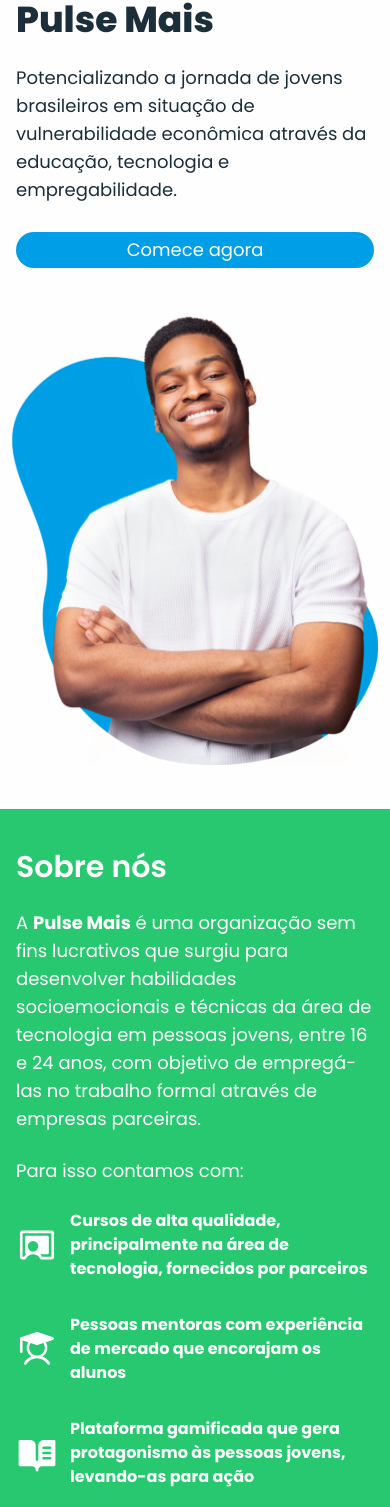
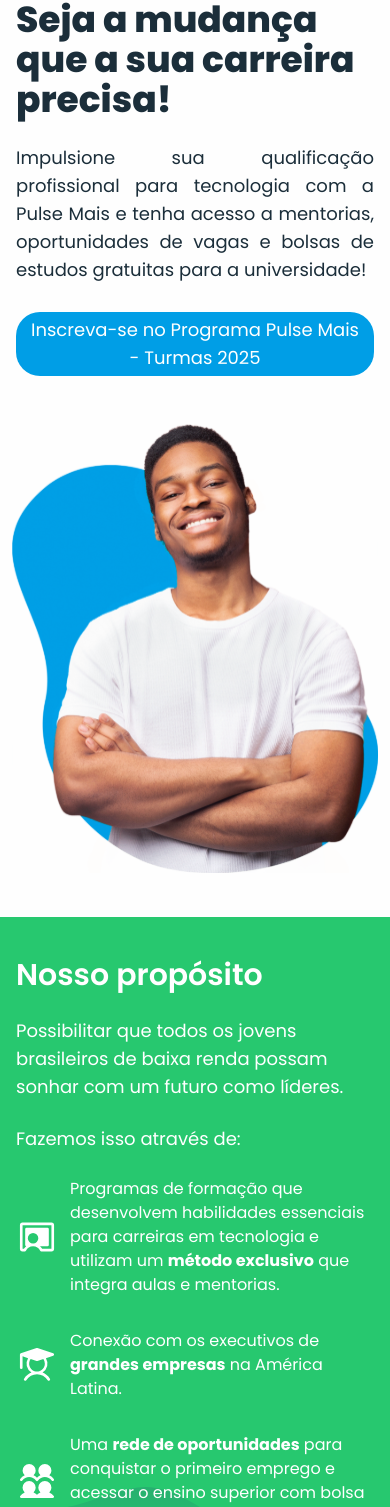
Before and after one commit to Pulse-Mais/pulse-temporary-website, a Next.js app: page / in a window 390 px wide. Shown: the part 80-1587 px from the top of the page. Built offline with nearby package versions, Linux system fonts and the light colour scheme.

Commit message:
feat: melhorias pulse mais agosto 2024

```diff
--- a/src/app/(public)/sobre/_components/ProfileIcon.tsx
+++ b/src/app/(public)/sobre/_components/ProfileIcon.tsx
@@ -2,7 +2,7 @@
 
 interface ProfileIconProps extends IconProps {
     icon?: React.FC<IconProps>;
-    color: "yellow" | "blue" | "green"
+    color: "yellow" | "blue" | "green" | "white"
     children?: React.ReactNode
 
 }
@@ -13,10 +13,14 @@
     return (
         <>
             <div className='flex flex-col text-center gap-10 items-center'>
-                <figure className={`bg-${color}-custom bg-${color}cape bg-cover ${color == "yellow" ? "bg-top" : "bg-bottom "} rounded-full w-52 h-52 flex items-center justify-center`}>
+                <figure className={`bg-white-custom bg-whitecape bg-cover rounded-full w-52 h-52 flex items-center justify-center border border-${color}-600`}>
                     {Icon && <Icon className="text-white self-center" size={150} />}
                     {children}
                 </figure>
+                {/* <figure className={`bg-${color}-custom bg-${color}cape bg-cover ${color == "yellow" ? "bg-top" : "bg-bottom "} rounded-full w-52 h-52 flex items-center justify-center border border-black`}>
+                    {Icon && <Icon className="text-white self-center" size={150} />}
+                    {children}
+                </figure> */}
             </div>
         </>
     )
--- a/src/app/layout.tsx
+++ b/src/app/layout.tsx
@@ -7,8 +7,8 @@
 const PoppinsFont = Poppins({ weight: ['100', '200', '300', '400', '500', '600', '700', '800', '900'], subsets: ['latin'] })
 
 export const metadata: Metadata = {
-  title: 'Pulse Mais',
-  description: 'Potencializando a jornada de jovens brasileiros através da educação, tecnologia e empregabilidade.',
+  title: 'Seja a mudança que a sua carreira precisa!',
+  description: 'Impulsione sua qualificação profissional para tecnologia com a Pulse Mais e tenha acesso a mentorias, oportunidades de vagas e bolsas de estudos gratuitas para a universidade!',
 }
 
 export default function RootLayout({
--- a/src/app/page.tsx
+++ b/src/app/page.tsx
@@ -9,12 +9,12 @@
       <main className='md:m-auto lg:pb-24 md:pt-40 pt-20 bg-[#FEFEFE] flex flex-col sl:items-center md:max-w-2xl min-[992px]:max-w-[940px] lg:flex-row lg:justify-between xg:max-w-[1050px] min-[1200px]:max-w-6xl min-[1380px]:max-w-7xl'>
         <aside className='px-4 flex flex-col sl:items-center max-w-3xl'>
           <div className="flex flex-col">
-            <h1 className='text-black-custom font-extrabold text-4xl md:text-[2.75rem] lg:text-6xl'>Pulse Mais</h1>
-            <p className='py-6 text-lg md:text-xl lg:text-2xl text-black-custom'>Potencializando a jornada de jovens brasileiros em situação de vulnerabilidade econômica através da educação, tecnologia e empregabilidade.</p>
+            <h1 className='text-black-custom font-extrabold text-4xl md:text-[2.75rem] lg:text-6xl'>Seja a mudança que a sua carreira precisa!</h1>
+            <p className='py-6 text-lg md:text-xl lg:text-3xl text-black-custom text-justify'>Impulsione sua qualificação profissional para tecnologia com a Pulse Mais e tenha acesso a mentorias, oportunidades de vagas e bolsas de estudos gratuitas para a universidade!</p>
           </div>
-          <div className='lg:self-start py-1 sl:w-full lg:max-w-[280px]'>
+          <div className='lg:self-start py-1 sl:w-full lg:max-w-[520px]'>
             <Link href={"#cards"} className='w-full'>
-              <Button title='Comece agora' color='blue' Custom='text-[24px]' />
+              <Button title='Inscreva-se no Programa Pulse Mais - Turmas 2025' color='blue' Custom='text-[24px]' />
             </Link>
           </div>
         </aside>
@@ -26,15 +26,15 @@
       <section id='comofunciona' className='relative flex justify-center bg-[#27C86F] bg-wavegreen bg-contain bg-bottom bg-no-repeat'>
         <aside className='pt-10 w-full flex md:max-w-2xl min-[992px]:max-w-[940px] min-[1200px]:flex-row-reverse lg:justify-between xg:max-w-[1050px] min-[1200px]:gap-12 min-[1200px]:max-w-6xl min-[1380px]:max-w-7xl'>
           <div className='text-white px-4'>
-            <h2 className='font-semibold text-3xl lg:text-5xl'>Sobre nós</h2>
-            <p className='text-lg py-6 max-w-5xl'>A <strong>Pulse Mais</strong> é uma organização sem fins lucrativos que surgiu para desenvolver habilidades socioemocionais e técnicas da área de tecnologia em pessoas jovens, entre 16 e 24 anos, com objetivo de empregá-las no trabalho formal através de empresas parceiras.</p>
-            <p className='text-lg'>Para isso contamos com:</p>
+            <h2 className='font-semibold text-3xl lg:text-5xl'>Nosso propósito</h2>
+            <p className='text-lg py-6 max-w-5xl'>Possibilitar que todos os jovens brasileiros de baixa renda possam sonhar com um futuro como líderes.</p>
+            <p className='text-lg'>Fazemos isso através de:</p>
             <aside className='flex gap-10 flex-col py-6'>
-              <div className='flex flex-col gap-8'>
-                <Info icon={ChalkboardTeacher} text='Cursos de alta qualidade, principalmente na área de tecnologia, fornecidos por parceiros' />
-                <Info icon={Student} text='Pessoas mentoras com experiência de mercado que encorajam os alunos' />
-                <Info icon={BookOpenText} text='Plataforma gamificada que gera protagonismo às pessoas jovens, levando-as para ação' />
-                <Info icon={UsersFour} text='Oportunidades de trabalho dignas e alinhadas a cada perfil' />
+              <div className='flex flex-col gap-8 font-normal'>
+              <Info icon={ChalkboardTeacher} text={<span className="font-normal">Programas de formação que desenvolvem habilidades essenciais para carreiras em tecnologia e utilizam um <strong>método exclusivo</strong> que integra aulas e mentorias.</span>} />
+              <Info icon={Student} text={<span className="font-normal">Conexão com os executivos de <strong>grandes empresas</strong> na América Latina.</span>} />
+              {/* <Info icon={BookOpenText} text='Plataforma gamificada que gera protagonismo às pessoas jovens, levando-as para ação' /> */}
+              <Info icon={UsersFour} text={<span className="font-normal">Uma <strong>rede de oportunidades</strong> para conquistar o primeiro emprego e acessar o ensino superior com bolsa gratuita.</span>} />
               </div>
             </aside>
           </div>
@@ -44,28 +44,27 @@
 
       <section className='lg:pt-28 py-16 md:max-w-2xl min-[992px]:max-w-[940px] xg:max-w-[1050px] min-[1200px]:max-w-6xl min-[1380px]:max-w-7xl m-auto'>
         <aside className='flex flex-col gap-32 m-auto'>
-          <h2 className='text-black-custom font-semibold text-3xl px-3 st:m-auto lg:m-0 lg:text-5xl sl:text-center'>Trabalhamos para alcançar <br className='max-[624px]:hidden st:hidden lg:block' /> resultados <br className='max-[375px]:hidden min-[455px]:hidden' /> de alto impacto</h2>
+          <h2 className='text-black-custom font-semibold text-3xl px-3 st:m-auto lg:m-0 lg:text-5xl sl:text-center'>Resultados até 2023</h2>
+          {/* <h2 className='text-black-custom font-semibold text-3xl px-3 st:m-auto lg:m-0 lg:text-5xl sl:text-center'>Trabalhamos para alcançar <br className='max-[624px]:hidden st:hidden lg:block' /> resultados <br className='max-[375px]:hidden min-[455px]:hidden' /> de alto impacto</h2> */}
           <ul className='flex flex-col items-center md:flex-row md:flex-wrap md:justify-evenly' >
             <li className=''>
               <ProfileIcon color='yellow'>
-                <p className='px-3 text-3xl font-semibold max-w-sm text-white '>300 jovens impactados</p>
+                <p className='px-2 text-2xl font-semibold max-w-sm text-black '>350 jovens impactados com formação e mentoria</p>
               </ProfileIcon>
-              <p className='px-3 text-center text-lg py-11 max-w-sm text-black-custom'>Destes jovens, <strong> 90% estão estudando</strong> e <strong>50% estão empregados</strong> através da Pulse Mais.</p>
+              <p className='px-2 py-11 text-center text-lg max-w-sm text-black-custom'>50% de empregabilidade após o Programa Pulse Mais</p>
             </li>
             <li>
               <ProfileIcon color='blue'>
-                <p className='px-3 text-3xl font-semibold max-w-sm text-white '>+3600
+                <p className='px-2 text-2xl font-semibold max-w-sm text-black '>+3600
                   horas de mentorias </p>
               </ProfileIcon>
-              <p className='px-3 py-11 text-center text-lg max-w-sm text-black-custom'>Feitas por mais de 200 mentores, sendo que
-                <strong> 100 estão ativos</strong> no projeto.</p>
+              <p className='px-2 py-11 text-center text-lg max-w-sm text-black-custom'>Rede com mais de 250 mentores cadastrados, mais de 100 finalizadas</p>
             </li>
             <li>
               <ProfileIcon color='green'>
-                <p className='px-3 text-3xl font-semibold max-w-sm text-white '>+10 empresas parceiras</p>
+                <p className='px-2 text-3xl font-semibold max-w-sm text-black '>+10 empresas parceiras</p>
               </ProfileIcon>
-              <p className='px-3 py-11 text-center text-lg max-w-sm text-black-custom'>Permitindo que o projeto realize uma formação
-                de <strong>alta qualidade.</strong></p>
+              <p className='px-2 py-11 text-center text-lg max-w-sm text-black-custom'>Parceiros e investidores que potencializam nosso impacto</p>
             </li>
           </ul>
         </aside>
@@ -140,6 +139,15 @@
             </Link>
           </picture>
           <picture className='relative flex flex-col gap-3 items-center text-white'>
+            <Image alt='Foto da UI, UX Designer da DPFL' src={"/assents/youngers/LaraArruda.svg"} width={165} height={165} className='rounded-full py-3 lg:hidden' />
+            <Image alt='Foto da UI, UX Designer da DPFL' src={"/assents/youngers/LaraArruda.svg"} width={200} height={200} className='rounded-full py-3 hidden lg:block' />
+            <h4 className='font-bold text-lg'>Lara Arruda</h4>
+            <span>Analista de operações</span>
+            <Link href={"https://www.linkedin.com/in/laraa-arruda/"} target='_blank' >
+              <LinkedinLogo size={32} weight='fill' />
+            </Link>
+          </picture>
+          <picture className='relative flex flex-col gap-3 items-center text-white'>
             <Image alt='Foto do Desenvolvedor Full Stack da DPFL' src={"/assents/youngers/matheus.svg"} width={165} height={165} className='rounded-full py-3 lg:hidden' />
             <Image alt='Foto do Desenvolvedor Full Stack da DPFL' src={"/assents/youngers/matheus.svg"} width={200} height={200} className='rounded-full py-3 hidden lg:block' />
             <h4 className='font-bold text-lg'>Matheus Passos</h4>
--- a/src/components/global-components/Info.tsx
+++ b/src/components/global-components/Info.tsx
@@ -1,8 +1,9 @@
 import { IconProps } from "@phosphor-icons/react";
+import React, { ReactNode } from 'react';
 
 interface InfoProps {
 icon?: React.FC<IconProps>;
-text: string
+text: ReactNode
 size?: string
 textSize?: string
 color?: string
```
Also changed, not shown: src/components/global-components/DepoimentCarrousel.tsx (+4 -4 lines), src/components/global-components/Depoiments.tsx (+4 -4 lines), public/assents/youngers/LaraArruda.svg (added).
